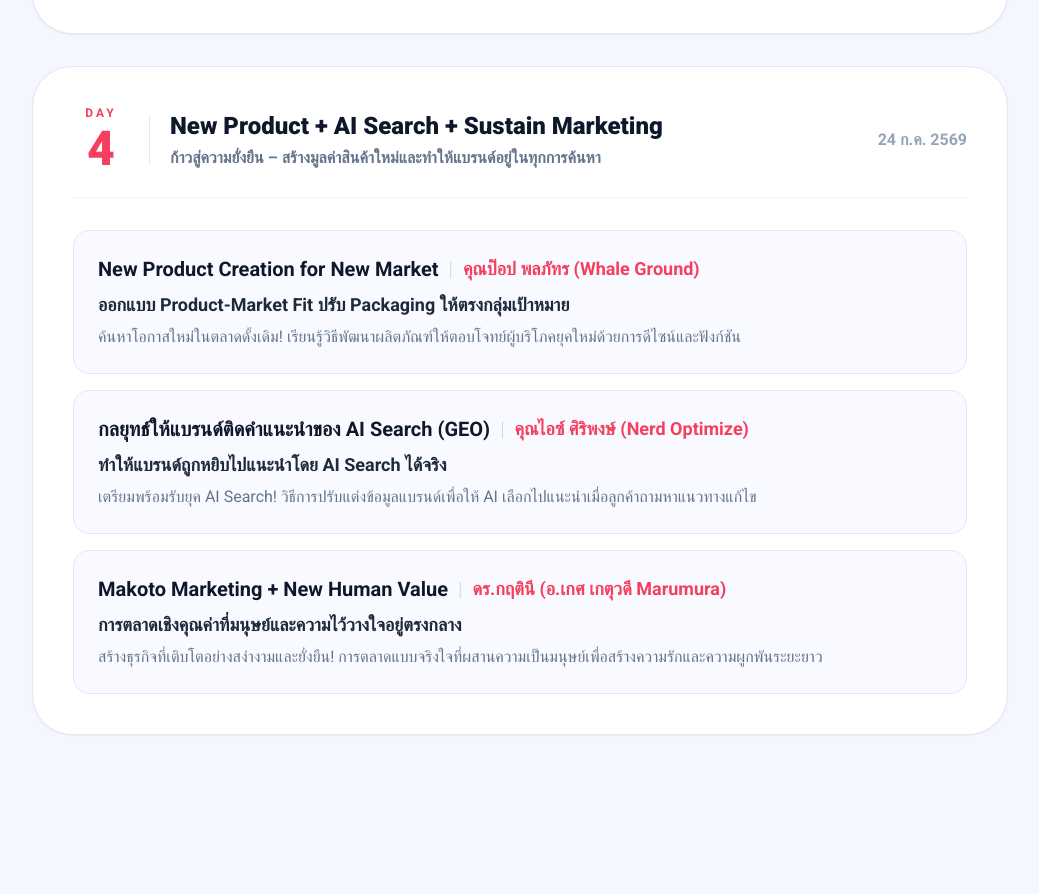
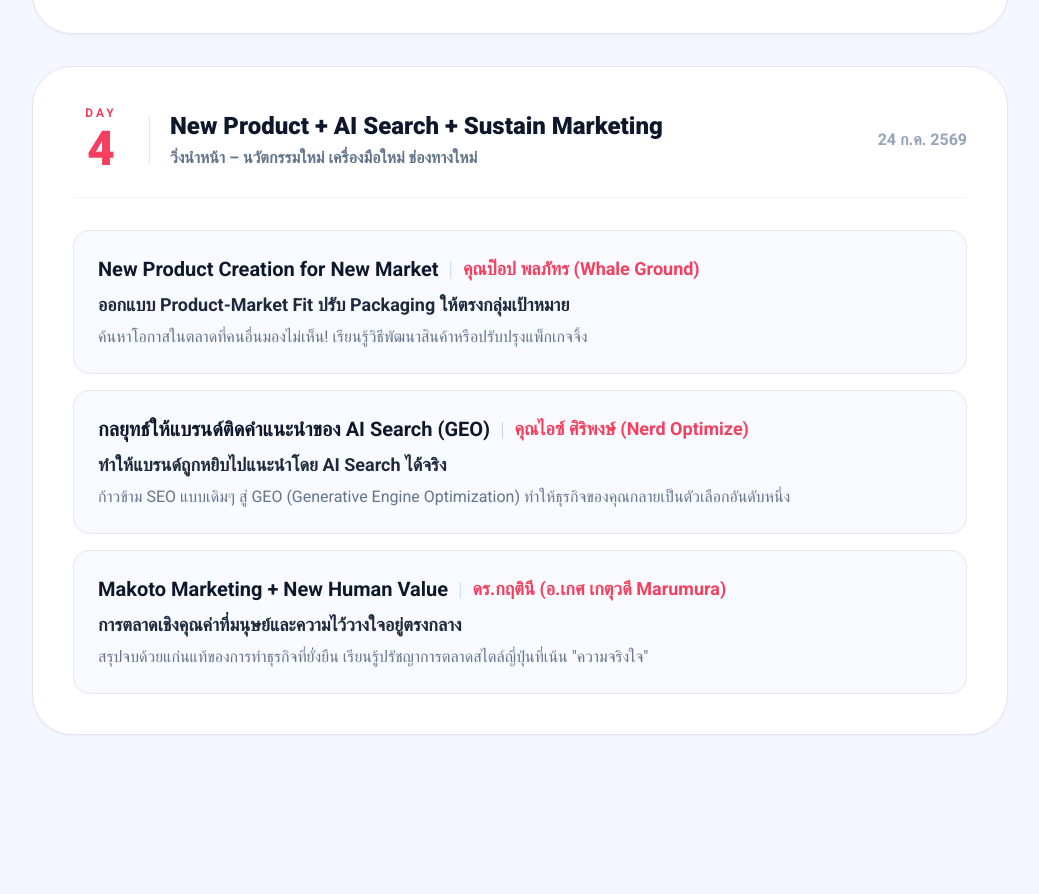
Before and after one commit to poohphurit/RunProject, a React (Vite) app: page / in a window 1280 px wide. Shown: the part 3631-4525 px from the top of the page, without its empty margins (120-1159 px from the left). Built offline with nearby package versions, Linux system fonts and the light colour scheme; the HTML template or start-up script is replaced by a standard one; a web font is replaced by a local one.

Commit message:
feat: align Day 4 syllabus topics text with the mockup

```diff
--- a/src/App.jsx
+++ b/src/App.jsx
@@ -86,25 +86,25 @@ const syllabus = [
     day: 'DAY 4',
     date: '24 ก.ค. 2569',
     theme: 'New Product + AI Search + Sustain Marketing',
-    subTheme: 'ก้าวสู่ความยั่งยืน – สร้างมูลค่าสินค้าใหม่และทำให้แบรนด์อยู่ในทุกการค้นหา',
+    subTheme: 'วิ่งนำหน้า – นวัตกรรมใหม่ เครื่องมือใหม่ ช่องทางใหม่',
     topics: [
       {
         title: 'New Product Creation for New Market',
         speaker: 'คุณป๊อป พลภัทร (Whale Ground)',
         detail: 'ออกแบบ Product-Market Fit ปรับ Packaging ให้ตรงกลุ่มเป้าหมาย',
-        extra: 'ค้นหาโอกาสใหม่ในตลาดดั้งเดิม! เรียนรู้วิธีพัฒนาผลิตภัณฑ์ให้ตอบโจทย์ผู้บริโภคยุคใหม่ด้วยการดีไซน์และฟังก์ชัน',
+        extra: 'ค้นหาโอกาสในตลาดที่คนอื่นมองไม่เห็น! เรียนรู้วิธีพัฒนาสินค้าหรือปรับปรุงแพ็กเกจจิ้ง',
       },
       {
         title: 'กลยุทธ์ให้แบรนด์ติดคำแนะนำของ AI Search (GEO)',
         speaker: 'คุณไอซ์ ศิริพงษ์ (Nerd Optimize)',
         detail: 'ทำให้แบรนด์ถูกหยิบไปแนะนำโดย AI Search ได้จริง',
-        extra: 'เตรียมพร้อมรับยุค AI Search! วิธีการปรับแต่งข้อมูลแบรนด์เพื่อให้ AI เลือกไปแนะนำเมื่อลูกค้าถามหาแนวทางแก้ไข',
+        extra: 'ก้าวข้าม SEO แบบเดิมๆ สู่ GEO (Generative Engine Optimization) ทำให้ธุรกิจของคุณกลายเป็นตัวเลือกอันดับหนึ่ง',
       },
       {
         title: 'Makoto Marketing + New Human Value',
         speaker: 'ดร.กฤตินี (อ.เกศ เกตุวดี Marumura)',
         detail: 'การตลาดเชิงคุณค่าที่มนุษย์และความไว้วางใจอยู่ตรงกลาง',
-        extra: 'สร้างธุรกิจที่เติบโตอย่างสง่างามและยั่งยืน! การตลาดแบบจริงใจที่ผสานความเป็นมนุษย์เพื่อสร้างความรักและความผูกพันระยะยาว',
+        extra: 'สรุปจบด้วยแก่นแท้ของการทำธุรกิจที่ยั่งยืน เรียนรู้ปรัชญาการตลาดสไตล์ญี่ปุ่นที่เน้น "ความจริงใจ"',
       },
     ],
   },
```
